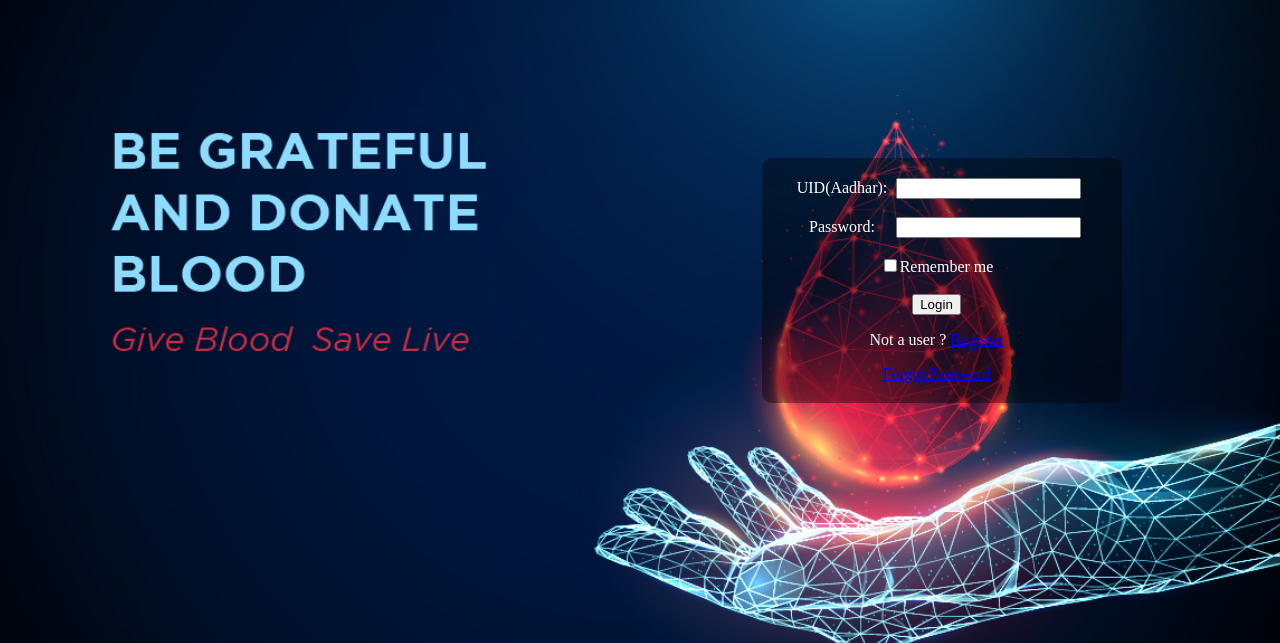
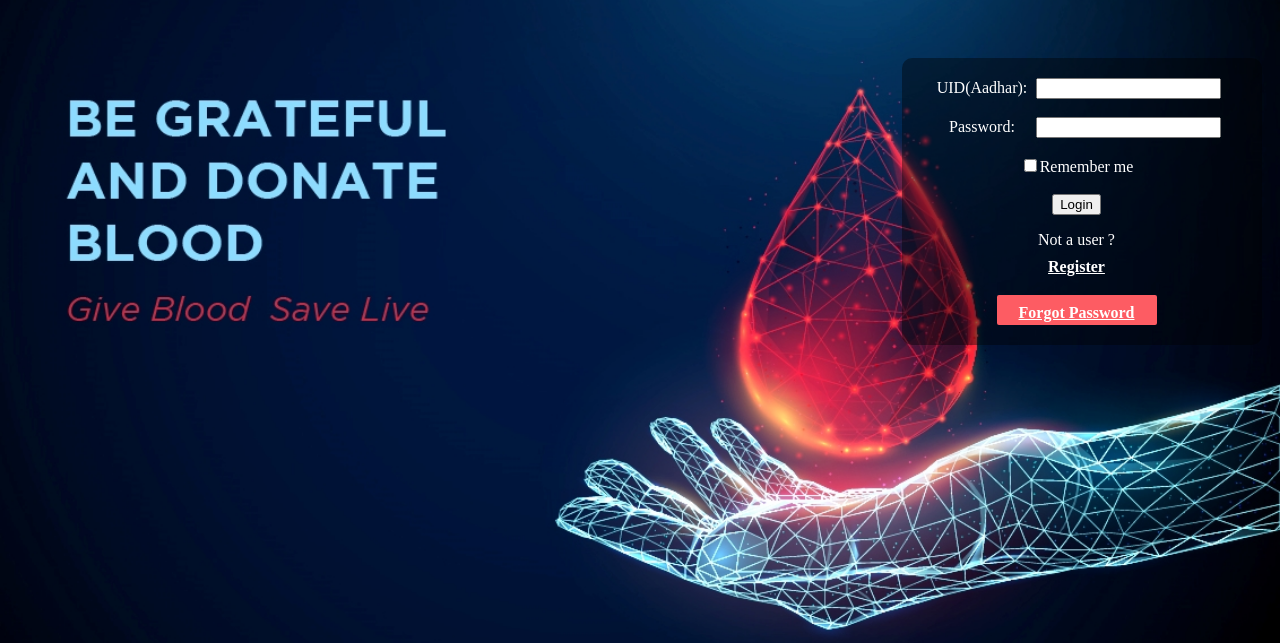
Before and after one commit to saketh-bheemareddy/Blood-Bank, a PHP site: page /login.php in a window 1280 px wide. Shown: the top 643 px of the page. Run offline with PHP 8.4, Linux system fonts and the light colour scheme.

Commit message:
login updated

```diff
--- a/login.php
+++ b/login.php
@@ -17,14 +17,16 @@
                 color: white;
                 float:right;
                 max-width: 300px;
-            margin-top:150px;
-            margin-right:150px;
+            margin-top:50px;
+            margin-right:10px;
             margin-bottom:300px;
             display: flex;
             }
             body{
               background-repeat: no-repeat;
               background-size: cover;
+              background-position:center;
+              /* height: 100%; */
             }
             label {
           width:100px;
@@ -51,15 +53,39 @@ li a {
   display: block;
   padding: 8px;
 }
+.button {
+    display: block;
+    width: 99px;
+    height: 20px;
+    background: #00B FFF;
+    padding: 5px;
+    text-align: center;
+    border-radius: 2px;
+    color: white;
+    font-weight: bold;
+    line-height: 25px;
+}
+.pass {
+    display: block;
+    width: 150px;
+    height: 20px;
+    background:  #fd5c63;
+    padding: 5px;
+    text-align: center;
+    border-radius: 2px;
+    color: white;
+    font-weight: bold;
+    line-height: 25px;
+}
  </style>
-<body background="blood.jpg">
+<body background="mod.jpg">
 <!-- <ul>
   <li><a href="#home">Home</a></li>
-<<<<<<< HEAD
+
   <li><a href="#news">News</a></li>
 =======
   < <li><a href="#news">News</a></li>
->>>>>>> 14ee62be2b76e89b955e43e308fa2c6d852dcf3c
+
   <li><a href="#contact">Contact</a></li>
   <li><a href="#about">About Us</a></li>
 </ul> -->
@@ -72,9 +98,8 @@ li a {
             <input type = "password" name = 'pwd' id="pwd"> <br> <br>
             <input type="checkbox" name="">Remember me <br> <br>
             <input type="submit" value="Login" name="login" ">
-            <p>Not a user ? <a href="register.php">Register</a></p>
-
-            <a href="forgotpassword.php">Forgot Password</a>
+            <p>Not a user ? <a href="register.php" class="button">Register</a></p>
+            <a href="forgotpassword.php" class="pass">Forgot Password</a>
     </center>
         </form>
 </div>
```
Also changed, not shown: mod.jpg (added).
